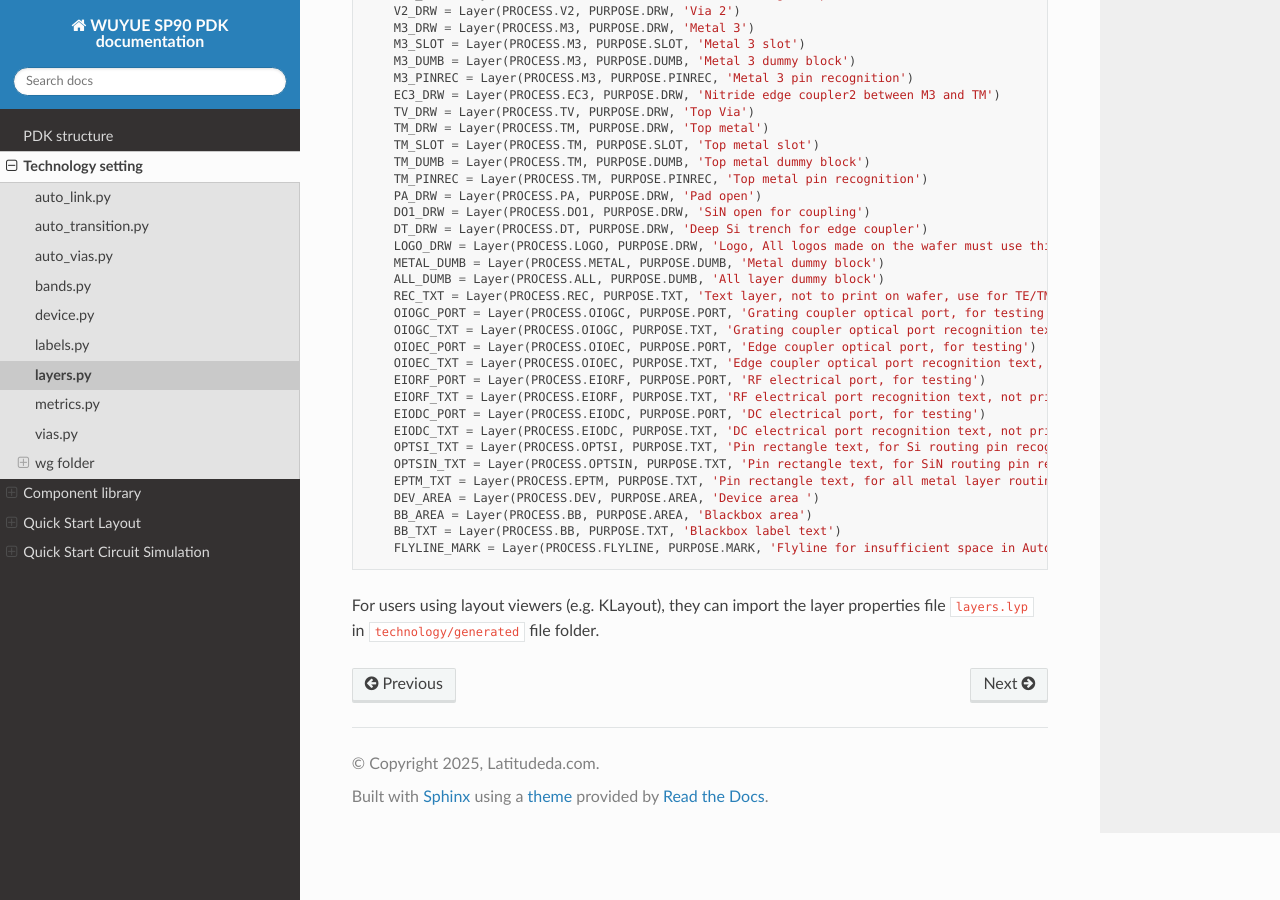
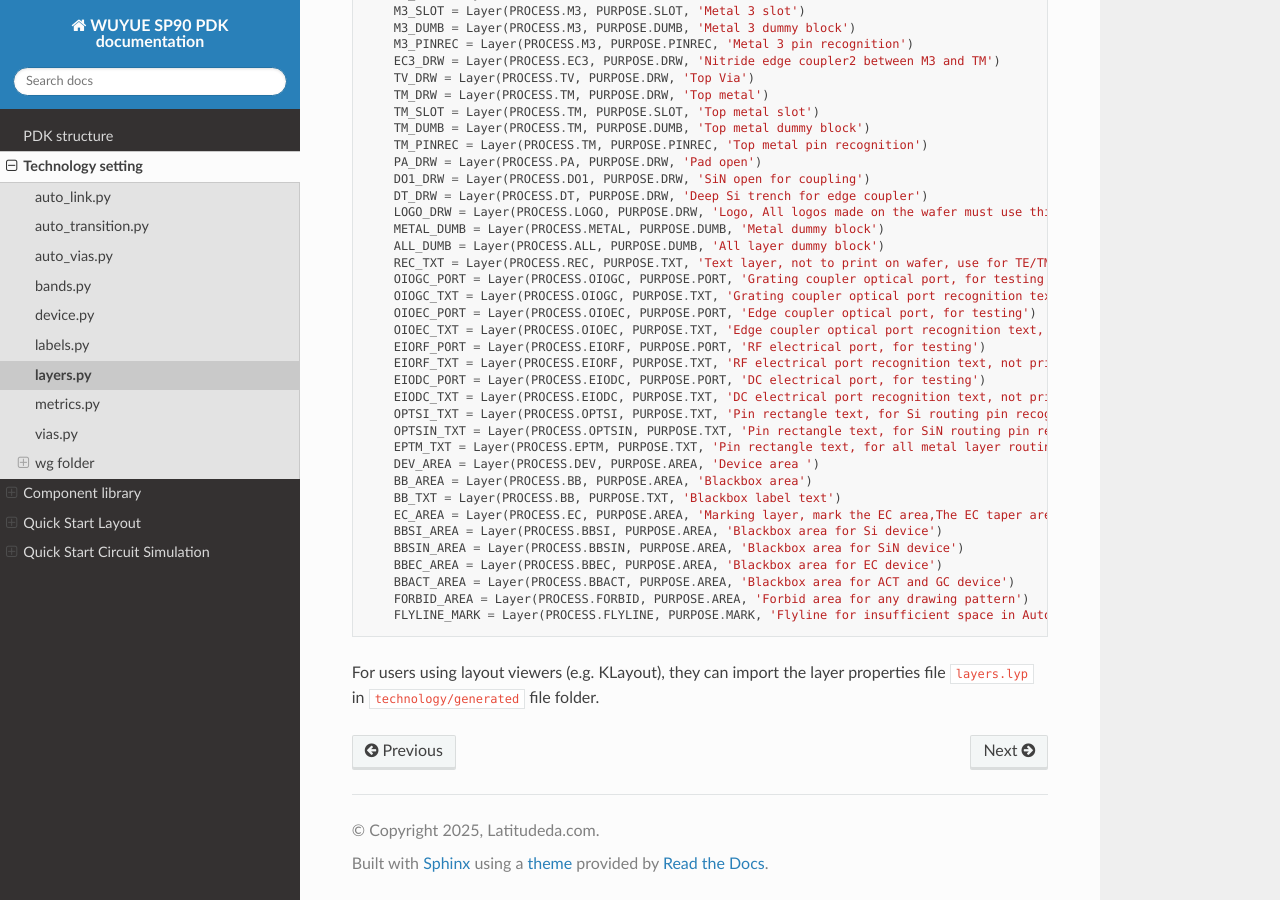
Before and after one commit to Latitudeda/WUYUE_SP90_PDK, a Sphinx documentation site: the page built from docs/source/tech/layers.rst, in a window 1280 px wide and 900 px high, scrolled down 999 px. Built offline with Sphinx 7.4.7 and the Read the Docs theme 3.1.0, drawn with Linux system fonts in a browser that asks for light colours; pages that are not in the unit, such as notebooks, are missing from menus; some of the changed text lies outside the part shown.

Commit message:
update layer mapping

```diff
--- a/docs/source/tech/layers.rst
+++ b/docs/source/tech/layers.rst
@@ -82,6 +80,12 @@ The layers are auto-generated by filling the ``layers.csv`` file, ``FLYLINE_MARK
         DEV_AREA = Layer(PROCESS.DEV, PURPOSE.AREA, 'Device area ')
         BB_AREA = Layer(PROCESS.BB, PURPOSE.AREA, 'Blackbox area')
         BB_TXT = Layer(PROCESS.BB, PURPOSE.TXT, 'Blackbox label text')
+        EC_AREA = Layer(PROCESS.EC, PURPOSE.AREA, 'Marking layer, mark the EC area,The EC taper area must be covered by the EC_AREA layer')
+        BBSI_AREA = Layer(PROCESS.BBSI, PURPOSE.AREA, 'Blackbox area for Si device')
+        BBSIN_AREA = Layer(PROCESS.BBSIN, PURPOSE.AREA, 'Blackbox area for SiN device')
+        BBEC_AREA = Layer(PROCESS.BBEC, PURPOSE.AREA, 'Blackbox area for EC device')
+        BBACT_AREA = Layer(PROCESS.BBACT, PURPOSE.AREA, 'Blackbox area for ACT and GC device')
+        FORBID_AREA = Layer(PROCESS.FORBID, PURPOSE.AREA, 'Forbid area for any drawing pattern')
         FLYLINE_MARK = Layer(PROCESS.FLYLINE, PURPOSE.MARK, 'Flyline for insufficient space in AutoLink')
 
 
```
Also changed, not shown: other parts of docs/source/tech/layers.rst (+0 -2 lines), 1 other file.
